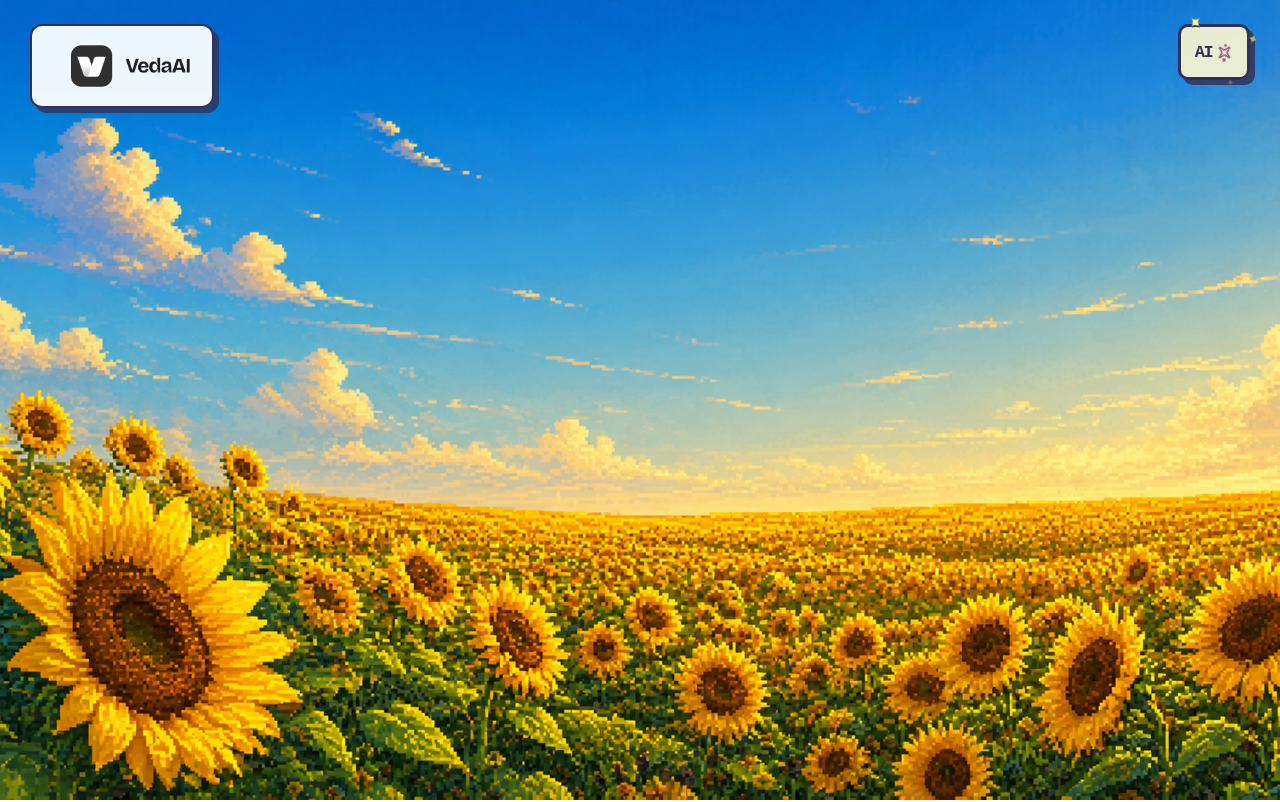
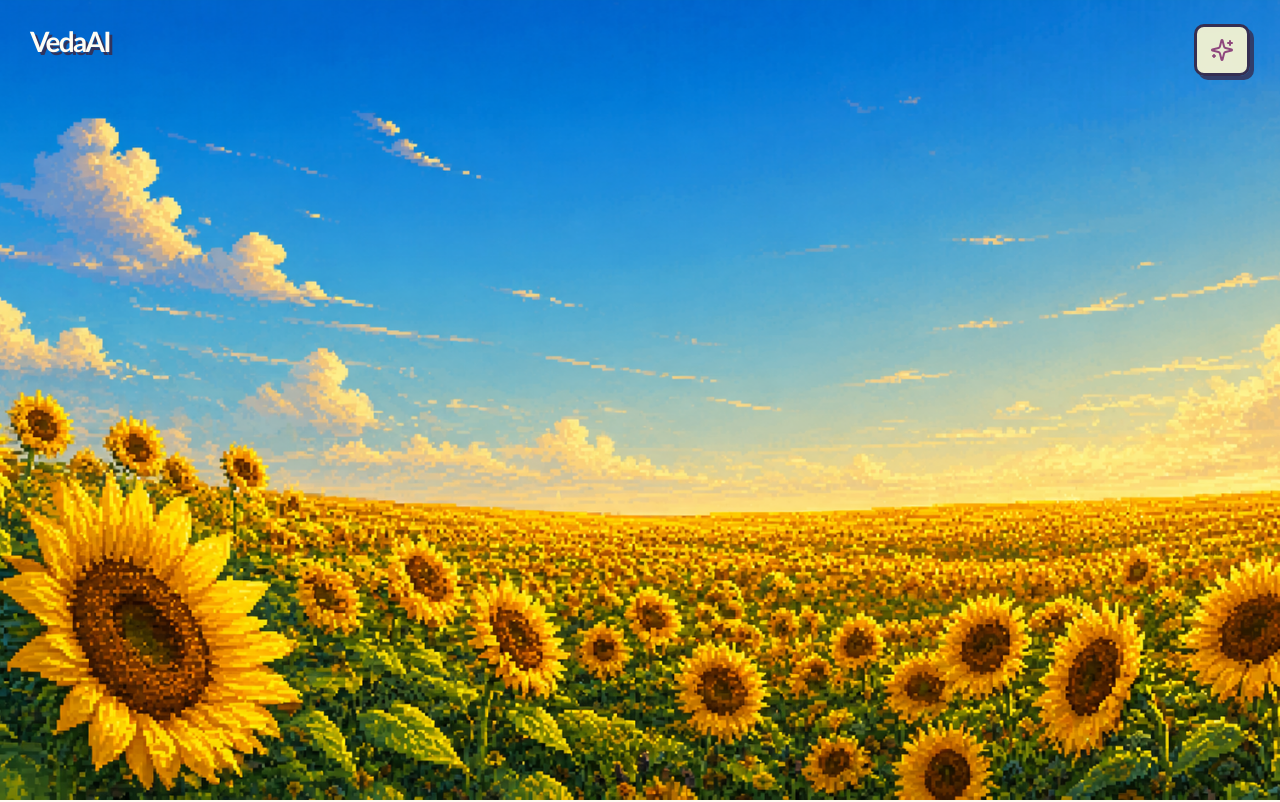
Before and after one commit to AV-iesy/vedaAI, a Next.js app: page / in a window 1280 px wide. Shown: the top 802 px of the page. Built offline with nearby package versions, Linux system fonts and the light colour scheme.

Commit message:
refactor: simplify scenery header controls

```diff
--- a/app/globals.css
+++ b/app/globals.css
@@ -42,18 +42,9 @@ button:focus-visible, input:focus-visible, label:focus-within { outline: 3px sol
 .landing-shell { min-height: 100vh; }
 .scenery-page { position: relative; min-height: 100svh; background-color: #168ed0; background-image: url("/assets/pixel-sunflower-field.png"); background-size: cover; background-position: center center; }
 .scenery-header { position: absolute; inset: 0 0 auto; z-index: 2; display: flex; align-items: flex-start; justify-content: space-between; padding: 24px 30px; }
-.scenery-logo { width: 184px; height: auto; border: 2px solid var(--ink); border-radius: 12px; background: rgba(239, 248, 255, .9); box-shadow: 5px 5px 0 rgba(53, 47, 82, .78); }
-.ai-glitter-button { position: relative; width: 72px; height: 56px; display: inline-flex; align-items: center; justify-content: center; gap: 4px; color: var(--ink); border: 3px solid var(--ink); border-radius: 10px; background: rgba(255, 249, 210, .9); box-shadow: 5px 5px 0 rgba(53, 47, 82, .82); backdrop-filter: blur(4px); cursor: pointer; animation: ai-float 2.8s steps(3) infinite; }
-.ai-glitter-button:hover { background: var(--yellow); }
-.ai-glyph { font-family: "Courier New", monospace; font-size: 17px; font-weight: 900; letter-spacing: -.08em; }
-.ai-spark-icon { color: #9d4d83; animation: sparkle-turn 2.4s steps(8) infinite; }
-.ai-glitter { position: absolute; color: #fff4a3; font-size: 15px; line-height: 1; text-shadow: 1px 1px 0 var(--ink); pointer-events: none; animation: glitter-pop 1.6s steps(2) infinite; }
-.ai-glitter--one { top: -12px; left: 8px; }
-.ai-glitter--two { top: 4px; right: -13px; animation-delay: .45s; }
-.ai-glitter--three { right: 10px; bottom: -13px; animation-delay: .9s; }
-@keyframes glitter-pop { 0%, 100% { opacity: .25; transform: scale(.65) rotate(0); } 50% { opacity: 1; transform: scale(1.15) rotate(45deg); } }
-@keyframes sparkle-turn { to { transform: rotate(360deg); } }
-@keyframes ai-float { 0%, 100% { transform: translateY(0); } 50% { transform: translateY(-4px); } }
+.scenery-wordmark { color: var(--paper); font-size: 28px; font-weight: 900; letter-spacing: -.06em; text-shadow: 3px 3px 0 rgba(53, 47, 82, .9); }
+.ai-symbol-button { width: 56px; height: 52px; display: inline-grid; place-items: center; color: #8e477d; border: 3px solid var(--ink); border-radius: 10px; background: rgba(255, 249, 210, .9); box-shadow: 4px 4px 0 rgba(53, 47, 82, .82); backdrop-filter: blur(4px); cursor: pointer; }
+.ai-symbol-button:hover { background: var(--yellow); }
 .upload-shell { position: relative; min-height: 100vh; overflow: hidden; background-color: var(--canvas); background-image: linear-gradient(90deg, rgba(140, 116, 205, .08) 1px, transparent 1px), linear-gradient(rgba(140, 116, 205, .08) 1px, transparent 1px); background-size: 24px 24px; }
 .upload-shell::before, .upload-shell::after { content: ""; position: absolute; pointer-events: none; z-index: 0; }
 .upload-shell::before { display: none; }
@@ -216,8 +207,8 @@ button:focus-visible, input:focus-visible, label:focus-within { outline: 3px sol
   .site-header { padding: 0 18px; }
   .scenery-page { background-position: center center; }
   .scenery-header { padding: 15px 16px; }
-  .scenery-logo { width: 145px; border-radius: 9px; box-shadow: 3px 3px 0 rgba(53, 47, 82, .78); }
-  .ai-glitter-button { width: 60px; height: 49px; box-shadow: 3px 3px 0 rgba(53, 47, 82, .82); }
+  .scenery-wordmark { font-size: 23px; }
+  .ai-symbol-button { width: 50px; height: 46px; box-shadow: 3px 3px 0 rgba(53, 47, 82, .82); }
   .upload-hero { width: min(100% - 20px, 560px); padding: 45px 10px 34px; }
   .hero-copy { padding: 22px 16px 28px; }
   .hero-kicker { margin-left: auto; margin-right: auto; }
--- a/app/page.tsx
+++ b/app/page.tsx
@@ -1,6 +1,5 @@
 "use client";
 
-import Image from "next/image";
 import {
   ArrowLeft,
   ArrowRight,
@@ -400,20 +399,9 @@ export default function Home() {
     <main className="landing-shell">
       <section className="scenery-page" aria-label="Pixel-art sunflower field">
         <header className="scenery-header">
-          <Image
-            className="scenery-logo"
-            src="/assets/veda-ai-logo.png"
-            alt="VedaAI"
-            width={278}
-            height={124}
-            priority
-          />
-          <button className="ai-glitter-button" type="button" onClick={openUploadPage} aria-label="Open Veda AI upload workspace">
-            <span className="ai-glitter ai-glitter--one">✦</span>
-            <span className="ai-glitter ai-glitter--two">✦</span>
-            <span className="ai-glitter ai-glitter--three">✦</span>
-            <span className="ai-glyph">AI</span>
-            <Sparkles className="ai-spark-icon" size={17} aria-hidden="true" />
+          <span className="scenery-wordmark">VedaAI</span>
+          <button className="ai-symbol-button" type="button" onClick={openUploadPage} aria-label="Open Veda AI upload workspace">
+            <Sparkles size={24} aria-hidden="true" />
           </button>
         </header>
       </section>
```
Also changed, not shown: .21st/DESIGN.md, .21st/design.json, public/assets/veda-ai-logo.png (deleted).
